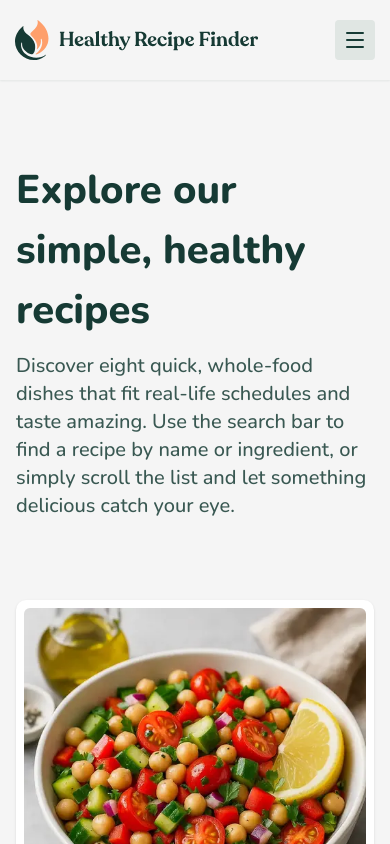
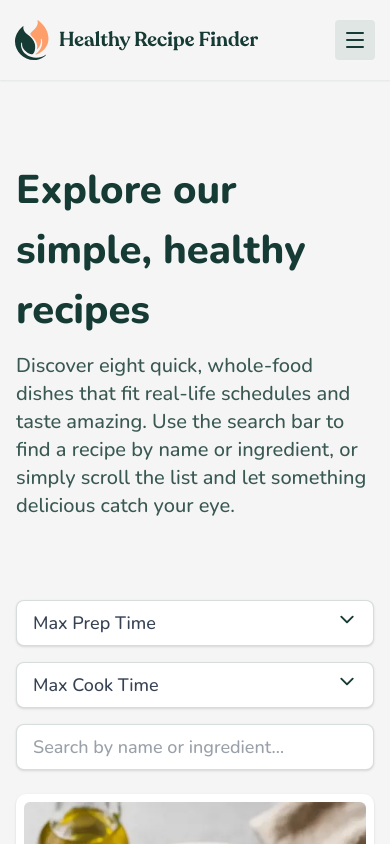
Before and after one commit to aysenurtatli/healthy-recipe-website, a Next.js app: page /recipes in a window 390 px wide. Shown: the top 844 px of the page. Built offline with nearby package versions, Linux system fonts and the light colour scheme.

Commit message:
add recipe filter

```diff
--- /dev/null
+++ b/components/recipes/RecipeFilter.jsx
@@ -0,0 +1,34 @@
+import React from 'react'
+import FilterDropdown from './recipe-filter/FilterDropdown'
+import SearchInput from './recipe-filter/SearchInput'
+
+const RecipeFilter = ({filters, setFilters}) => {
+  return (
+      <div className="my-6 flex flex-col md:flex-row gap-4 justify-between">
+      <div className="flex flex-col md:flex-row gap-4 w-full md:w-auto">
+        <FilterDropdown
+            label="Max Prep Time"
+            options={[0, 5, 10]}
+            className="w-full md:w-auto"
+            value={filters.maxPrepTime}
+            onChange={(val) => setFilters(prev => ({ ...prev, maxPrepTime: val }))}
+        />
+        <FilterDropdown
+            label="Max Cook Time"
+            options={[0, 5, 10, 15, 20]}
+            className="w-full md:w-auto"
+            value={filters.maxCookTime}
+            onChange={(val) => setFilters(prev => ({ ...prev, maxCookTime: val }))}
+        />
+      </div>
+      <div className="w-full md:w-auto">
+        <SearchInput
+            value={filters.search}
+            onChange={(val) => setFilters(prev => ({ ...prev, search: val }))}
+        />
+      </div>
+    </div>
+  )
+}
+
+export default RecipeFilter
--- a/components/recipes/RecipeList.jsx
+++ b/components/recipes/RecipeList.jsx
@@ -1,15 +1,37 @@
-import React from 'react'
+"use client"
+import React, { useState } from 'react'
 import RecipeCard from './RecipeCard'
 import recipes from "@/data/data.json"
+import RecipeFilter from './RecipeFilter'
 
 const RecipeList = () => {
+  const [filters, setFilters] = useState({
+    maxPrepTime: null,
+    maxCookTime: null,
+    search: "",
+  })
+
+  const filteredRecipes = recipes.filter((recipe) => {
+    const matchesPrep = !filters.maxPrepTime || recipe.prepMinutes <= filters.maxPrepTime;
+    const matchesCook = !filters.maxCookTime || recipe.cookMinutes <= filters.maxCookTime;
+    const matchesSearch = recipe.title.toLowerCase().includes(filters.search.toLowerCase())
+    return matchesPrep && matchesCook && matchesSearch
+  })
 
   return (
-    <div className='grid grid-cols-1 lg:grid-cols-3 gap-8'>
-        {recipes.map((recipe) => (
-         <RecipeCard key={recipe.id} recipe={recipe}  />
-        ))}
-    </div>
+    <>
+      <RecipeFilter filters={filters} setFilters={setFilters} />
+      <div className='grid grid-cols-1 lg:grid-cols-3 gap-8'>
+          {filteredRecipes.length > 0 ? (
+            filteredRecipes.map((recipe) => (
+              <RecipeCard key={recipe.id} recipe={recipe} />
+            ))
+          ) : (
+            <p className="text-center col-span-3 text-gray-500">No recipes found</p>
+          )}
+      </div>
+    </>
+
   )
 }
 
--- /dev/null
+++ b/components/recipes/recipe-filter/FilterDropdown.jsx
@@ -0,0 +1,48 @@
+"use client"
+import React from 'react'
+import { useState } from 'react';
+
+const FilterDropdown = ({label, options, value, onChange, }) => {
+  const [open, setOpen] = useState(false);
+  return (
+     <div className="relative inline-block text-left">
+      <button
+        onClick={() => setOpen(!open)}
+        className="inline-flex justify-between w-full lg:w-48  text-lg rounded-lg border-1 border-secondary/20 px-4 py-2 bg-white text-gray-700 font-medium shadow-sm cursor-pointer focus:border-primary hover:border-primary duration-300"
+      >
+        {label}
+       <img src="/images/icons/icon-chevron-down.svg" alt="" />
+      </button>
+      {open && (
+        <div className="absolute mt-2 w-56 rounded-lg shadow-sm bg-white border-1 border-secondary/20 z-10">
+          <div className="py-2">
+            {options.map((option) => (
+              <label
+                key={option}
+                className="flex items-center px-4 py-2 cursor-pointer hover:bg-gray-100"
+              >
+                <input
+                  type="radio"
+                  name={label}
+                  checked={value === option}
+                  onChange={() => onChange(option)}
+                  className="mr-2"
+                />
+                {option} minutes
+              </label>
+            ))}
+
+            <button
+              className="px-4 py-2 text-sm text-primary hover:underline"
+              onClick={() => onChange(null)}
+            >
+              Clear
+            </button>
+          </div>
+        </div>
+      )}
+    </div>
+  )
+}
+
+export default FilterDropdown
--- /dev/null
+++ b/components/recipes/recipe-filter/SearchInput.jsx
@@ -0,0 +1,15 @@
+import React from 'react'
+
+const SearchInput = ({value, onChange}) => {
+  return (
+    <input
+        type="text"
+        placeholder='Search by name or ingredient…'
+        className='w-full md:w-[310px] text-lg rounded-lg border-1 border-secondary/20 px-4 py-2 bg-white text-gray-700 font-medium shadow-sm focus:outline-primary'
+        value={value}
+        onChange={(e) => onChange(e.target.value)}
+    />
+  )
+}
+
+export default SearchInput
```
